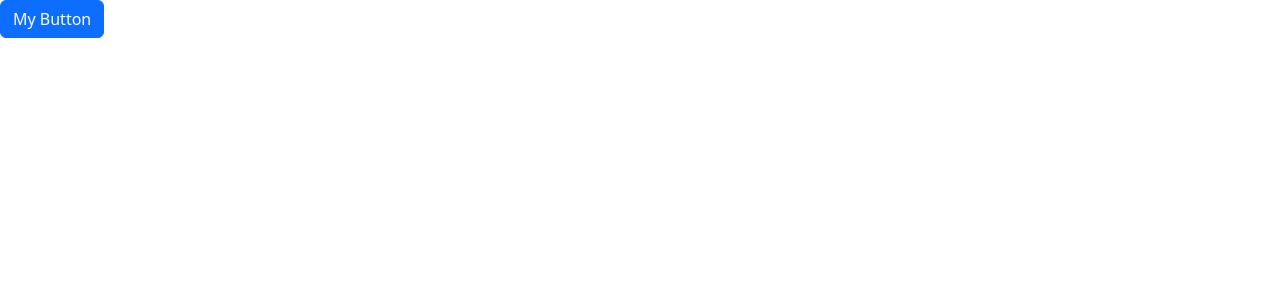
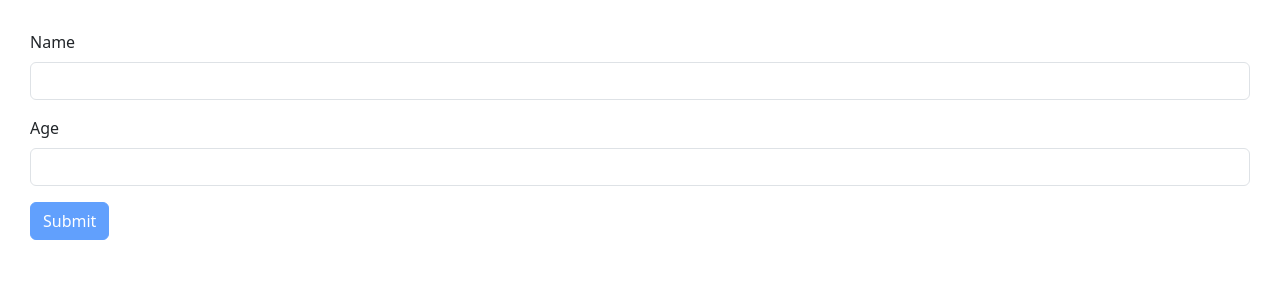
Before and after one commit to orestkon/react-app, a React app: page / in a window 1280 px wide. Shown: the top 300 px of the page. Built offline with nearby package versions, Linux system fonts and the light colour scheme; the HTML template or start-up script is replaced by a standard one.

Commit message:
Form experiment

```diff
--- a/package.json
+++ b/package.json
@@ -10,10 +10,13 @@
     "preview": "vite preview"
   },
   "dependencies": {
+    "@hookform/resolvers": "^5.2.2",
     "bootstrap": "^5.3.8",
     "react": "^19.2.0",
     "react-dom": "^19.2.0",
-    "react-icons": "^5.5.0"
+    "react-hook-form": "^7.66.0",
+    "react-icons": "^5.5.0",
+    "zod": "^4.1.12"
   },
   "devDependencies": {
     "@eslint/js": "^9.39.1",
--- a/src/App.tsx
+++ b/src/App.tsx
@@ -1,20 +1,11 @@
-import { useState } from "react";
-import Alert from "./components/Alert";
-import Button from "./components/Button";
+import Form from "./components/Form";
 
 function App() {
-  const [alertVisible, setAlertVisibility] = useState(false);
-  const handleClose = () => {
-    setAlertVisibility(false);
-  };
   return (
     <>
-      {alertVisible && (
-        <div>
-          <Alert onClose={handleClose}>Hello World</Alert>
-        </div>
-      )}
-      <Button onClick={() => setAlertVisibility(true)}>My Button</Button>
+      <div>
+        <Form></Form>
+      </div>
     </>
   );
 }
--- /dev/null
+++ b/src/components/Form.tsx
@@ -0,0 +1,58 @@
+import { useForm, type FieldValues } from "react-hook-form";
+import { zodResolver } from "@hookform/resolvers/zod";
+import { z } from "zod";
+
+const schema = z.object({
+  name: z.string().min(3, { message: "Name must be at least 3 characters." }),
+  age: z
+    .number({ message: "Age is required." })
+    .min(18, { message: "Age must be at least 18." }),
+});
+
+type FormData = z.infer<typeof schema>;
+
+const Form = () => {
+  const {
+    register,
+    handleSubmit,
+    formState: { errors, isValid },
+  } = useForm<FormData>({ resolver: zodResolver(schema) });
+
+  const onSubmit = (data: FieldValues) => {
+    console.log(data);
+  };
+
+  return (
+    <form onSubmit={handleSubmit(onSubmit)}>
+      <div className="mb-3">
+        <label htmlFor="name" className="form-label">
+          Name
+        </label>
+        <input
+          {...register("name")}
+          id="name"
+          type="text"
+          className="form-control"
+        />
+      </div>
+      {errors.name && <p className="text-danger">{errors.name.message}</p>}
+      <div className="mb-3">
+        <label htmlFor="age" className="form-label">
+          Age
+        </label>
+        <input
+          {...register("age", { valueAsNumber: true })}
+          id="age"
+          type="number"
+          className="form-control"
+        />
+      </div>
+      {errors.age && <p className="text-danger">{errors.age.message}</p>}
+      <button disabled={!isValid} className="btn btn-primary" type="submit">
+        Submit
+      </button>
+    </form>
+  );
+};
+
+export default Form;
--- /dev/null
+++ b/src/index.css
@@ -0,0 +1,3 @@
+body {
+    padding: 30px;
+}
```
Also changed, not shown: src/main.tsx (+8 -7 lines), 1 other file (tests, documents, lock files or other folders).
